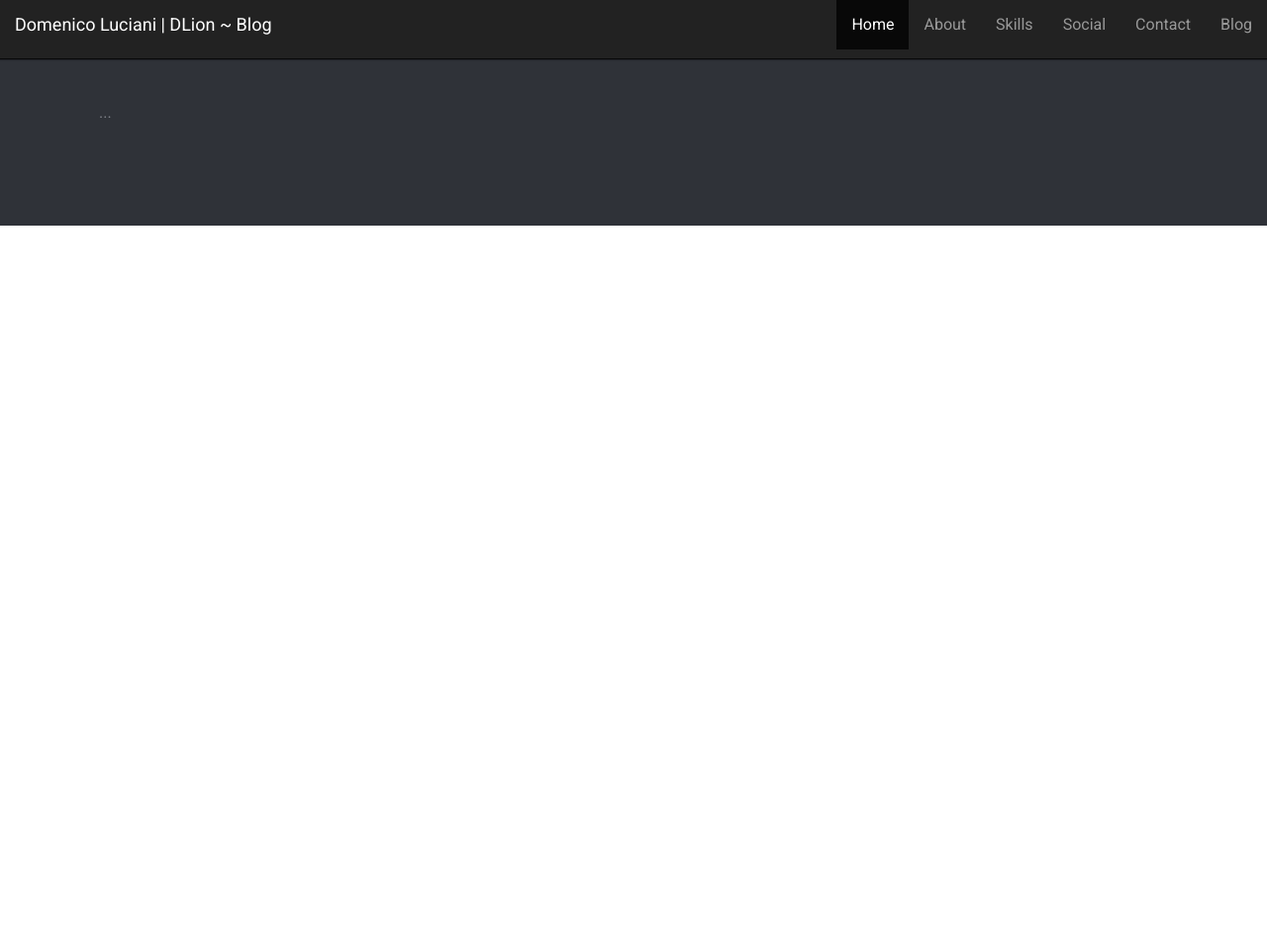
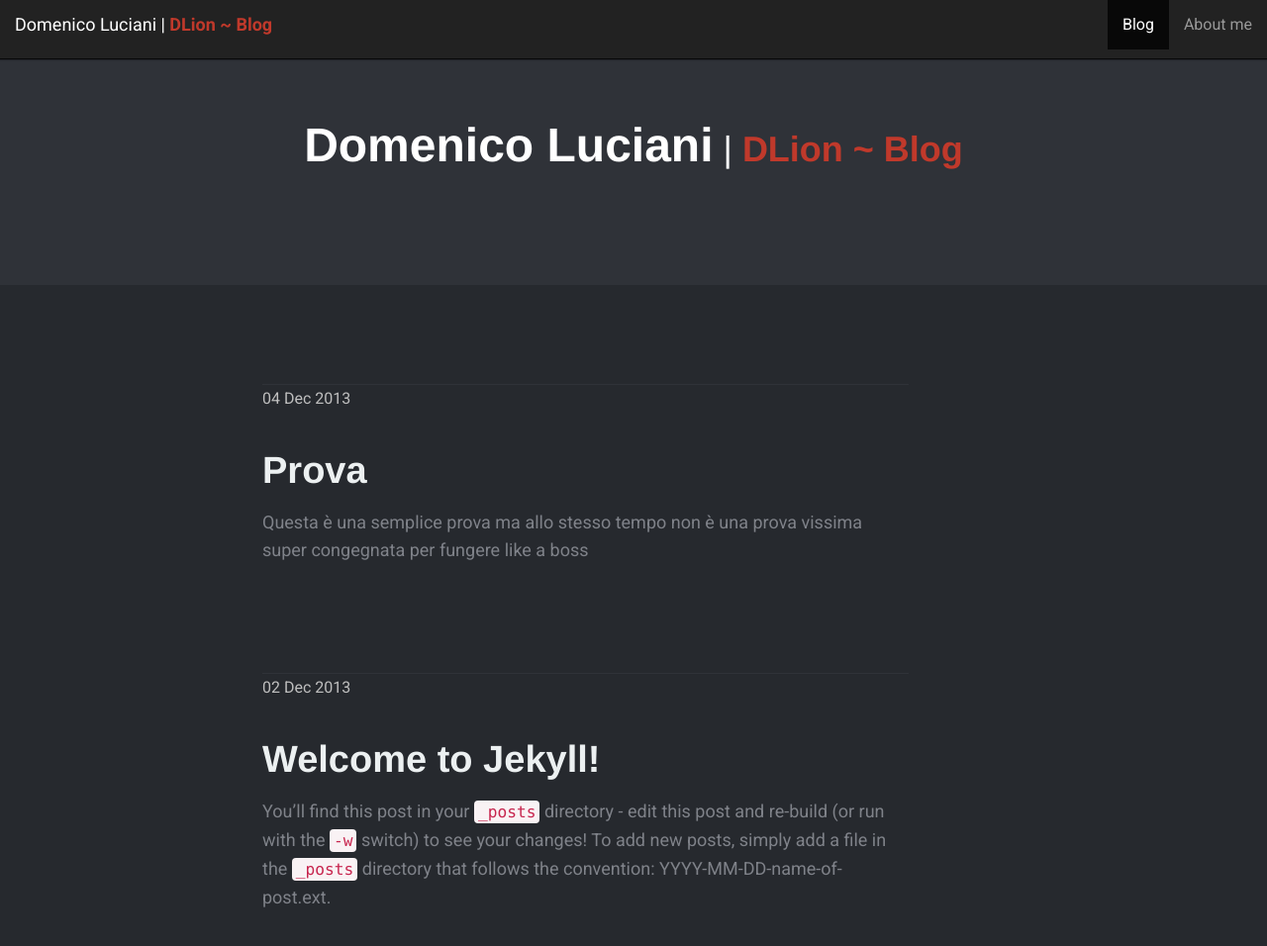
Before and after one commit to dlion/dlion.github.io, a Jekyll site: the page built from blog/index.html, in a window 1280 px wide and 1131 px high. Shown: the top 956 px of the window at 99% size. Built offline with Jekyll 4.4.1, drawn with Linux system fonts in a browser that asks for light colours; Markdown is read by kramdown in place of the engine named in the settings.

Commit message:
Added home blog layout

```diff
--- a/_config.yml
+++ b/_config.yml
@@ -1,4 +1,4 @@
-name: Domenico Luciani | DLion ~ Blog
+name: Domenico Luciani
 markdown: redcarpet
 pygments: true
 destionation: /home/dlion/sorgenti/me/_site
--- /dev/null
+++ b/_posts/2013-12-04-Prova.md
@@ -0,0 +1,7 @@
+Questa è una semplice prova ma allo stesso tempo non è una prova vissima super congegnata per fungere like a boss
+
+Tanto provare non costa assolutamente nulla, no ?
+
+* Ambaraba
+* Cici
+* Coco
--- a/blog/index.html
+++ b/blog/index.html
@@ -1,18 +1,17 @@
 ---
-title: Domenico Luciani | DLion ~ Blog
+title: DLion ~ Blog
 ---
 <!DOCTYPE html>
 <html>
     <head>
-        <title>{{ page.title }}</title>
+      <title>{{site.name}} | {{ page.title }}</title>
+        <meta charset="utf-8">
         <meta name="viewport" content="width=device-width, initial-scale=1.0">
         <!-- Bootstrap -->
         <link href="{{ site.url }}/public/css/bootstrap.min.css" rel="stylesheet" media="screen">
         <link href='http://fonts.googleapis.com/css?family=Roboto:300,400,500,700' rel='stylesheet' type='text/css'>
         <link href="{{ site.url }}/public/css/page.css" rel="stylesheet" media="screen">
-        <link href="{{ site.url }}/public/css/home.css" rel="stylesheet" media="screen">
-        <link href="{{ site.url }}/public/css/about.css" rel="stylesheet" media="screen">
-        <link href="{{ site.url }}/public/css/skills.css" rel="stylesheet" media="screen">
+        <link href="{{ site.url }}/public/css/blog.css" rel="stylesheet" media="screen">
     </head>
     <body>
         <header>
@@ -25,28 +24,38 @@ title: Domenico Luciani | DLion ~ Blog
                 <span class="icon-bar"></span>
                 <span class="icon-bar"></span>
             </button>
-            <a class="navbar-brand" href="#">{{ page.title }}</a>
+            <a class="navbar-brand" href="#">{{site.name}} | <strong>{{ page.title }}</strong></a>
         </div>
         <div class="collapse navbar-collapse navbar-ex1-collapse">
             <ul class="nav navbar-nav navbar-right">
-                <li class="active"><a href="#home">Home</a></li>
-                <li><a href="#about">About</a></li>
-                <li><a href="#skills">Skills</a></li>
-                <li><a href="#social">Social</a></li>
-                <li><a href="#contact">Contact</a></li>
-                <li><a href="#blog">Blog</a></li>
+                <li class="active"><a href="#blog">Blog</a></li>
+                <li><a href="{{ site.url }}/">About me</a></li>
             </ul>
         </div>
         </nav>
         </header>
-        <div id="bloghome" class="page">
-          <div class="container">
-            <div class="row">
-              ...
+        <div id="blog-testata" class="page">
+          <div class="row">
+            <div class="col-xs-12">
+              <h1 class="text-center"><span class="site-name">{{site.name}}</span> | <strong>{{ page.title }}</strong></h1>
             </div>
           </div>
         </div>
-
+        <div id="blog-corpo" class="page-alternate">
+          <div class="container">
+            {% for post in site.posts %}
+            <div class="row articolo">
+              <div class="col-lg-7 col-lg-offset-2">
+                <p class="data">{{ post.date | date_to_string }}</p>
+              </div>
+              <div class="col-lg-7 col-lg-offset-2">
+                <h2 class="title-post"><a class="url-post" href="{{ post.url }}">{{ post.title }}</a></h2>
+              </div>
+              <div class="col-lg-7 col-lg-offset-2 preview-articolo">{{ post.excerpt }}</div>
+            </div>
+            {% endfor %}
+          </div>
+        </div>
         <!-- jQuery (necessary for Bootstrap's JavaScript plugins) -->
         <script src="{{site.url}}/public/js/jquery.min.js" type="text/javascript"></script>
         <!-- Include all compiled plugins (below), or include individual files as needed -->
--- /dev/null
+++ b/public/css/blog.css
@@ -0,0 +1,32 @@
+.site-name{
+  font-weight: 700;
+  font-size: 48px;
+}
+
+.title-post {
+  font-weight: 700;
+  font-size: 38px;
+}
+
+.preview-articolo {
+  color: rgb(127, 130, 137);
+  font-size: 18px;
+}
+
+.articolo {
+  padding-bottom: 100px;
+}
+
+.data {
+  color: rgb(191, 191, 191);
+  border-top: 1px solid #2F3238;
+}
+
+.url-post {
+  text-decoration: none !important;
+  color: #ecf0f1;
+}
+
+.url-post:active {
+  color: rgb(80, 88, 93) !important;
+}
--- a/public/css/page.css
+++ b/public/css/page.css
@@ -62,7 +62,7 @@ li {
 	z-index: 99;
 }
 
-#home, #about, #skills {
+#home, #about, #skills, #social, #blog {
     height: auto;
     width: auto;
 }
--- a/public/css/social.css
+++ b/public/css/social.css
@@ -1,4 +1,4 @@
-.fa-github {
+.fa-github-alt {
   color: #171515;
 }
 
```
Also changed, not shown: index.html (+5 -4 lines), public/img/projects/examproject.png (deleted), 1 other file.
